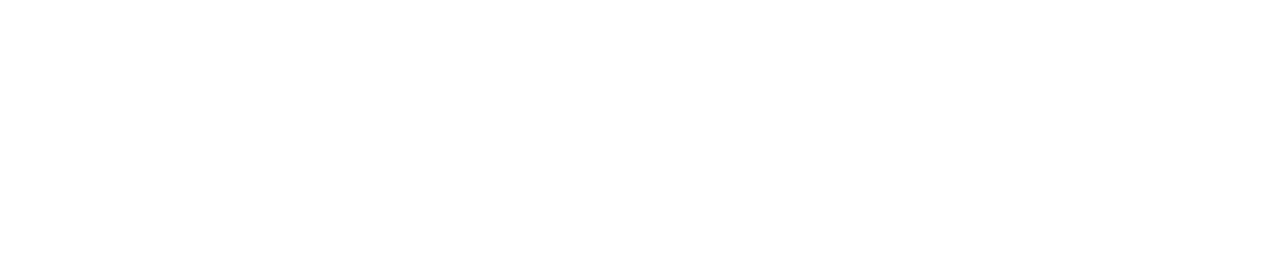
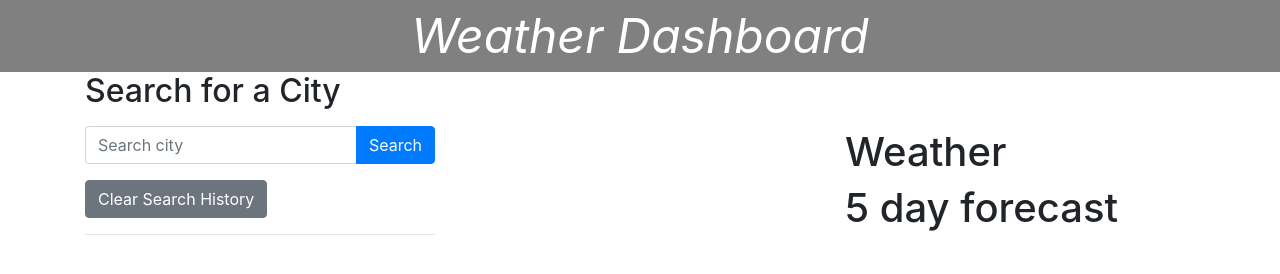
Before and after one commit to joshfaiso89/homework-6, a plain HTML site: page index.html in a window 1280 px wide. Drawn offline with nearby package versions, Linux system fonts and the light colour scheme.

Commit message:
established baseline html

```diff
--- a/assets/weather-dashboard.css
+++ b/assets/weather-dashboard.css
@@ -0,0 +1,9 @@
+header{
+    font-size: 300%;
+    background-color: gray;
+    font-style: italic;
+    color: white;
+    text-align: center;
+    margin: 0%;
+    padding: 0%;
+}
--- a/assets/weather-dashboard.js
+++ b/assets/weather-dashboard.js
@@ -0,0 +1 @@
+var apiKey = '4e5dbe7db2b5e9c8b47fa40b691443d5';
--- a/index.html
+++ b/index.html
@@ -5,32 +5,106 @@
     <meta name="viewport" content="width=device-width, initial-scale=1.0" />
     <meta http-equiv="X-UA-Compatible" content="ie=edge" />
     <title>Weather-Dashboard</title>
+    <!--Bootstrap link-->
     <link
       rel="stylesheet"
       href="https://stackpath.bootstrapcdn.com/bootstrap/4.4.1/css/bootstrap.min.css"
       integrity="sha384-Vkoo8x4CGsO3+Hhxv8T/Q5PaXtkKtu6ug5TOeNV6gBiFeWPGFN9MuhOf23Q9Ifjh"
       crossorigin="anonymous"
     />
+    <!--My css file-->
     <link rel="stylesheet" href="assets/weather-dashboard.css" />
   </head>
   <body>
+    <header>Weather Dashboard</header>
 
 
-  </body>
+
+    <div class='container'>
+
+        <div class='row'>
+
+          <div class='col-md-4 col-sm-1'>
+
+            <label for='city-search'><h2>Search for a City</h2></label>
+
+            <div class='input-group mb-3'>
+
+              <input type='text' class='form-control' placeholder='Search city' id='city-search'>
+
+              <div class='input-group-append'>
+
+                <button class='btn btn-primary' type='button'>Search</button>
+
+              </div>
+
+            </div>
+
+            <button class='btn btn-secondary' type='button'>Clear Search History</button>
+
+            <hr>
+
+            <div class='search-history'>
+
+            </div>
+
+          </div>
+
+          <div class='col-md-8 col-sm-1'>
+
+              <div class='container'>
+
+                <div class='row mb-2'>
+
+                  <div class='col-sm-12'>
+
+                    <h2 id='city-name'></h2>
+
+                    <img id='weather-icon'>
+
+                    <p id='temperature'></p>
+
+                    <p id='humidity'></p>
+
+                    <p id='wind-speed'></p>
+
+                    <p id='uv-index'></p>
+
+                  </div>
+
+                </div>
+
+
+
+    <div class="container">
+        <div class="row">
+          <div class="col"></Search></div>
+          <div class="col"><h1> Weather</h1></div>
+          <div class="w-100"></div>
+          <div class="col"></div>
+          <div class="col"><h1>5 day forecast</h1></div>
+        </div>
+      </div>
+
+    <!--jquery-->
     <script
       src="https://code.jquery.com/jquery-3.4.1.slim.min.js"
       integrity="sha384-J6qa4849blE2+poT4WnyKhv5vZF5SrPo0iEjwBvKU7imGFAV0wwj1yYfoRSJoZ+n"
       crossorigin="anonymous"
     ></script>
+    <!--bootstrap JS-->
     <script
       src="https://cdn.jsdelivr.net/npm/popper.js@1.16.0/dist/umd/popper.min.js"
       integrity="sha384-Q6E9RHvbIyZFJoft+2mJbHaEWldlvI9IOYy5n3zV9zzTtmI3UksdQRVvoxMfooAo"
       crossorigin="anonymous"
     ></script>
+    <!--bootstrap JS-->
     <script
       src="https://stackpath.bootstrapcdn.com/bootstrap/4.4.1/js/bootstrap.min.js"
       integrity="sha384-wfSDF2E50Y2D1uUdj0O3uMBJnjuUD4Ih7YwaYd1iqfktj0Uod8GCExl3Og8ifwB6"
       crossorigin="anonymous"
     ></script>
+    <!--my JS.file-->
     <script src="assets/weather-dashboard.js"></script>
+  </body>
 </html>
```
Lines whose indentation alone changed are shown as unchanged.
